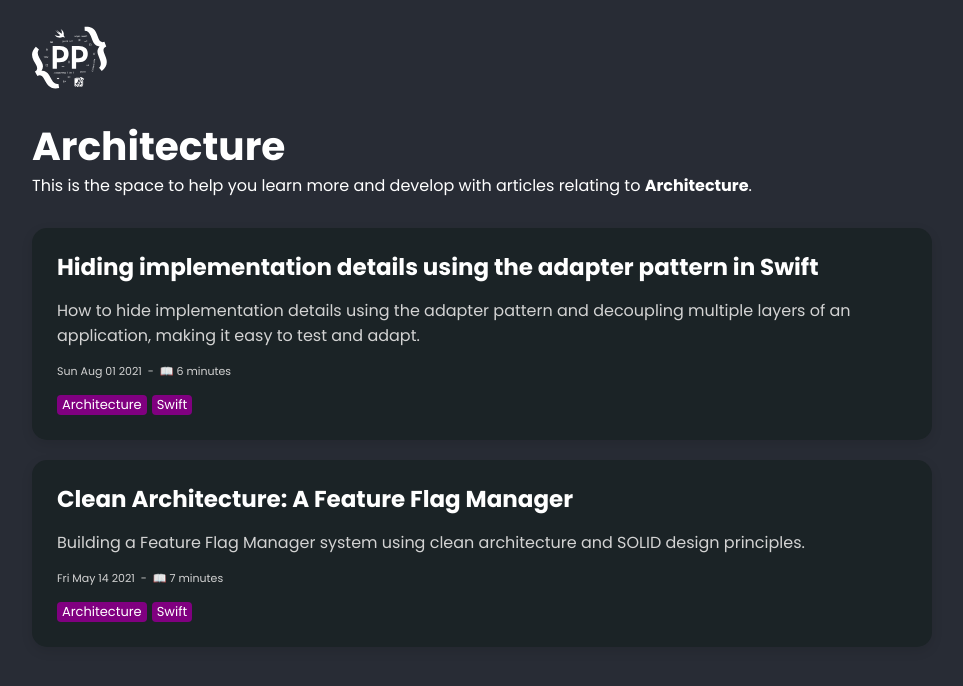
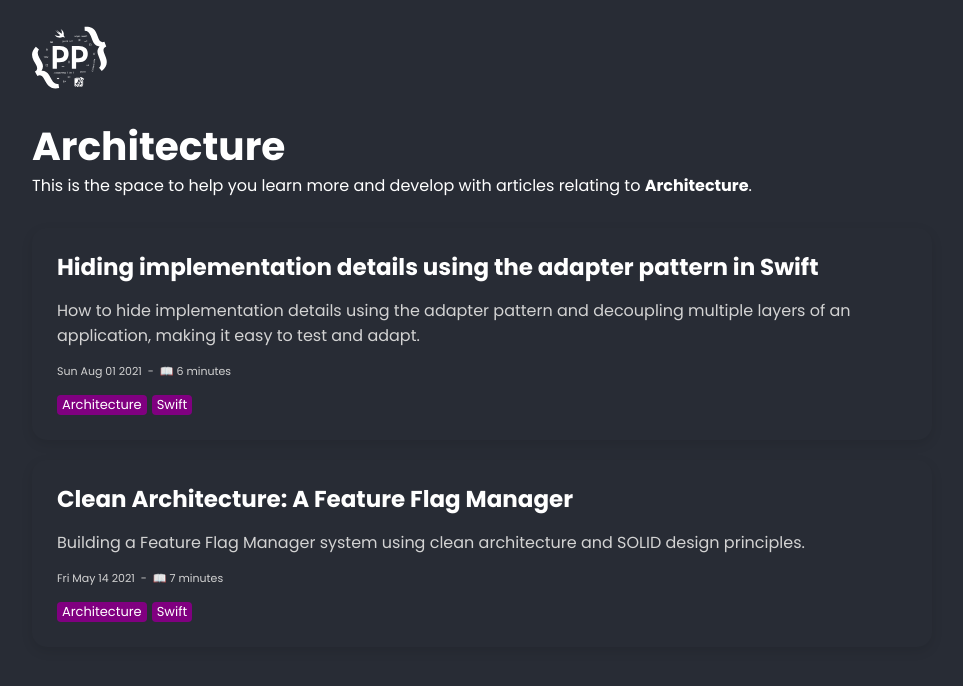
Before and after one commit to polpielladev/polpiella.dev, a Next.js app: page /category/architecture in a window 1280 px wide. Shown: the top 686 px of the page, without its empty margins (158-1121 px from the left). Built offline with nearby package versions, Linux system fonts and the light colour scheme.

Commit message:
Remove background from blog list items

```diff
--- a/components/BlogListItem.js
+++ b/components/BlogListItem.js
@@ -8,7 +8,6 @@ const BlogPostContainer = styled.div`
     display: flex;
     flex-direction: column;
     padding: 25px;
-    background: ${({ theme }) => theme.code.background};
     border-radius: 15px;
     box-shadow: rgba(0, 0, 0, 0.1) 0px 4px 12px;
 
```
